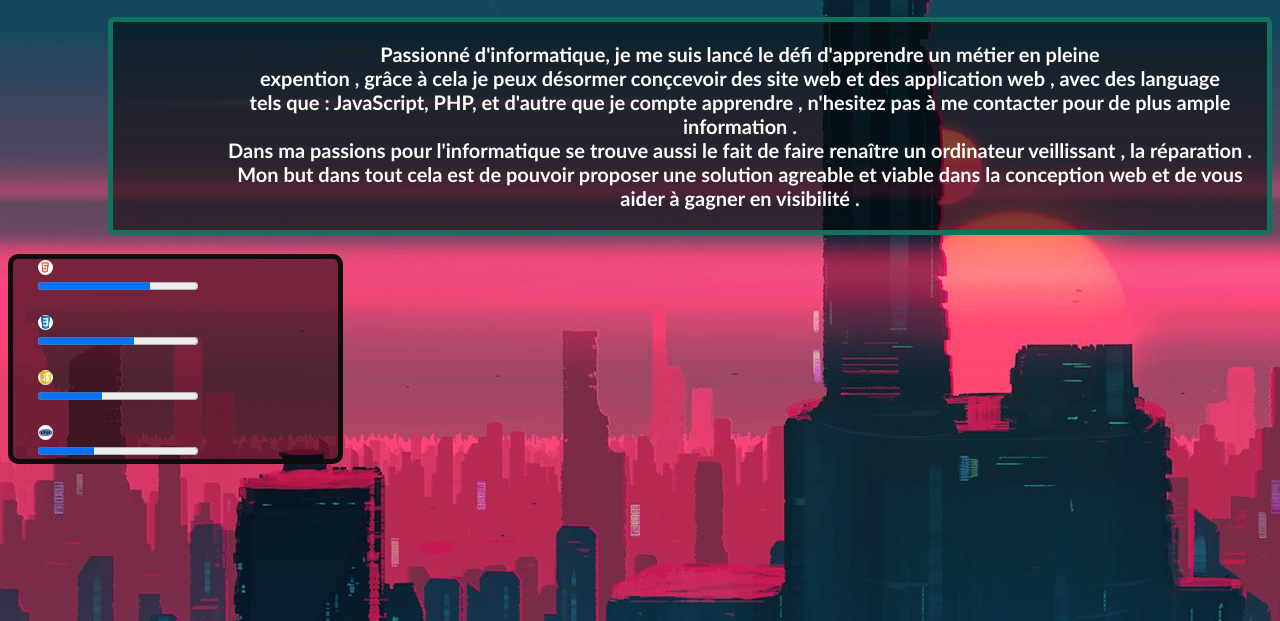
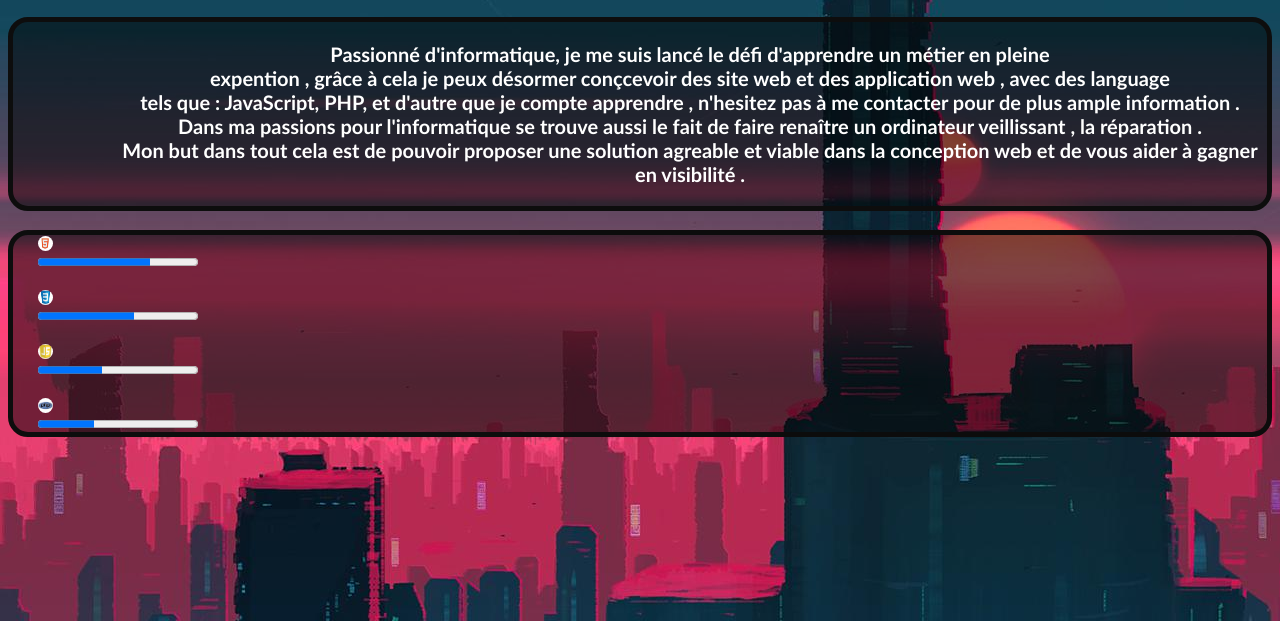
Before and after one commit to RakkyzDeveloppement/portfolio, a plain HTML site: page index.html in a window 1280 px wide. Both pictures are taken after a click on the button "Mes Compétences". Shown: the part 179-800 px from the top of the page. Drawn offline with Linux system fonts and the light colour scheme.

Commit message:
Add files via upload

```diff
--- a/script.js
+++ b/script.js
@@ -2,6 +2,7 @@
 const imagenav1 = document.getElementsByClassName('imagenav1');
 const imagenav2 = document.getElementsByClassName('imagenav2');
 const imagenav3 = document.getElementsByClassName('imagenav3');
+const espacepresentation = document.getElementsByClassName('espacepresentation');
 const btnprojets = document.getElementById('btnprojets');
 const btncontact = document.getElementById('btncontact');
 const btncompetences = document.getElementById('btncompetences');
@@ -14,4 +15,8 @@ btncompetences.addEventListener('click', () => {
 
 btnprojets.addEventListener('click', () => {
     carouselprojets.classList.toggle('visible');
-})
+});
+
+btncompetences.addEventListener('click', () => {
+    espacepresentation.classList.toggle('invisible');
+});
--- a/style.css
+++ b/style.css
@@ -1,29 +1,3 @@
-    /* Color Theme Swatches in Hex
-.Grain-dark-green-abstract-background-design-texture-1-hex { color: #042326; }
-.Grain-dark-green-abstract-background-design-texture-2-hex { color: #0A3A40; }
-.Grain-dark-green-abstract-background-design-texture-3-hex { color: #0F5959; }
-.Grain-dark-green-abstract-background-design-texture-4-hex { color: #1D7373; }
-.Grain-dark-green-abstract-background-design-texture-5-hex { color: #107361; }
-
-Color Theme Swatches in RGBA
-.Grain-dark-green-abstract-background-design-texture-1-rgba { color: rgba(4, 34, 38, 1); }
-.Grain-dark-green-abstract-background-design-texture-2-rgba { color: rgba(10, 58, 63, 1); }
-.Grain-dark-green-abstract-background-design-texture-3-rgba { color: rgba(15, 89, 89, 1); }
-.Grain-dark-green-abstract-background-design-texture-4-rgba { color: rgba(28, 114, 114, 1); }
-.Grain-dark-green-abstract-background-design-texture-5-rgba { color: rgba(16, 114, 96, 1); }
-
- Color Theme Swatches in HSLA
-.Grain-dark-green-abstract-background-design-texture-1-hsla { color: hsla(185, 80, 8, 1); }
-.Grain-dark-green-abstract-background-design-texture-2-hsla { color: hsla(185, 72, 14, 1); }
-.Grain-dark-green-abstract-background-design-texture-3-hsla { color: hsla(180, 70, 20, 1); }
-.Grain-dark-green-abstract-background-design-texture-4-hsla { color: hsla(180, 60, 28, 1); }
-.Grain-dark-green-abstract-background-design-texture-5-hsla { color: hsla(168, 75, 25, 1); }
-*/
-
-
-
-
-
 body {
     font-family:'Gill Sans', 'Gill Sans MT', Calibri, 'Trebuchet MS', sans-serif;
     background-image: url(../portfolio/image/futuristik.jpg);
@@ -89,23 +63,28 @@ nav {
 
 .espacepresentation {
     display: flex;
-    justify-content: left;
+    justify-content: 0 auto;
     background-color: transparent;
-    margin-left: 100px;
+    margin: 0 auto;
     border: 5px solid #0d0d0d;
     border-radius: 20px ;
     width: 700px;
     height: 300px;
     background-color: rgba(0,0,0,0.5);
-
+    opacity: 1;
+    transition: opacity 3s ease-out;
 }
 
 .presentation {
     font-size: 20px;
-    color: cadetblue;
+    color: white;
     font-weight: bold;
     margin: 20px 0px 20px 0px;
     text-align: center;
+}
+
+.espacepresentation.invisible {
+    opacity: 0;
 }
 
 .presentation p {
@@ -120,11 +99,13 @@ nav {
 #competences {
     display: grid;
     justify-content: column;
+    background-color: transparent;
+    margin: 0 auto;
+    border: 5px solid #0d0d0d;
+    border-radius: 20px ;
     width: 700px;
     height: 300px;
-    border: 5px solid #0d0d0d;
-    border-radius: 10px;
-    padding-left: 50px;
+    padding-left: 150px;
     background-color: rgba(0,0,0,0.5);
     opacity: 0;
     transition: opacity 3s ease;
@@ -194,20 +175,23 @@ nav {
 }
    .espacepresentation {
     display: flex;
-    justify-content: left;
-    margin-left: 100px;
-    border: 5px solid #107361;
-    border-radius: 6px ;
+    justify-content: center;
+    background-color: transparent;
+    background-color: rgba(0,0,0,0.5);
+    padding-right: 20 auto;
+    margin: 0 auto;
+    border: 5px solid #0d0d0d;
+    border-radius: 20px ;
     width: auto;
     height: auto;
 }
 #competences {
     display: grid;
     justify-content: column;
-    width: 300px;
-    height: 200px;
+    width: auto;
+    height: auto;
     border: 5px solid #0d0d0d;
-    border-radius: 10px;
+    border-radius: 20px;
     padding-left: 25px;
     background-color: rgba(0,0,0,0.5);
     opacity: 0;
```
